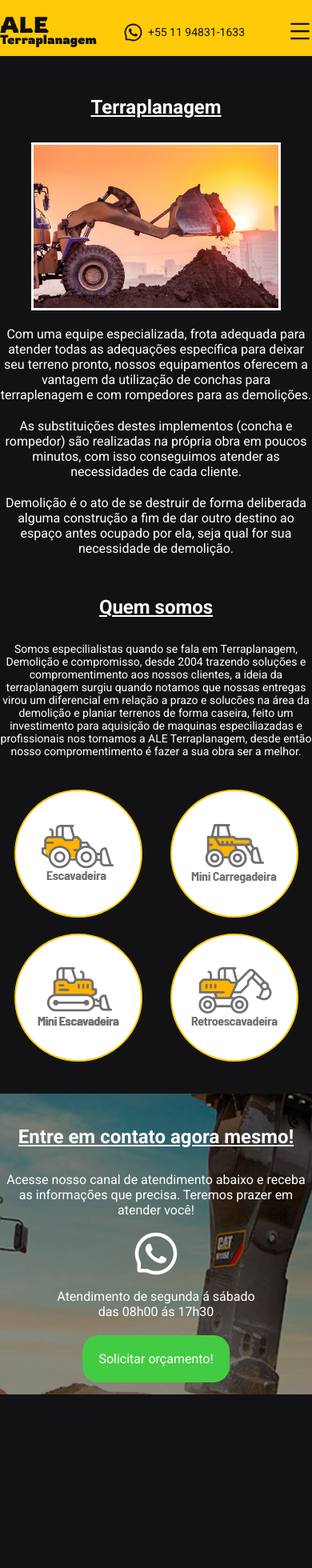
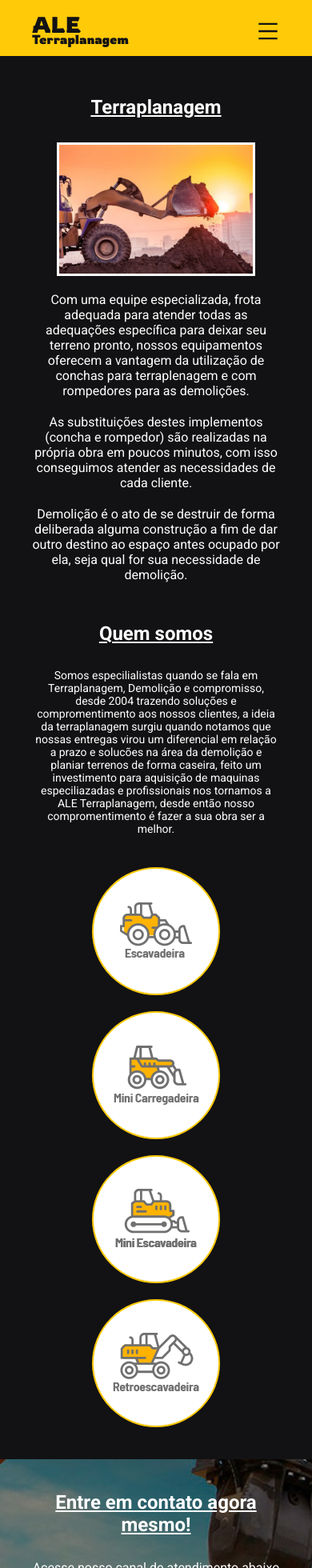
Before and after one commit to aleilson/terraplanagem, a React (Create React App) app: page / in a window 390 px wide. Shown: the top 1960 px of the page at 80% size. Before the commit the page ends 1743 px from the top, so only its background shows below. Built offline with nearby package versions, Linux system fonts and the light colour scheme.

Commit message:
Change in the container

```diff
--- a/src/components/Banner/styles.scss
+++ b/src/components/Banner/styles.scss
@@ -23,7 +23,7 @@
             max-width: 650px;
         }
 
-        @media(max-width: 549px) {
+        @media(max-width: 550px) {
             max-width: 480px;
         }
 
@@ -31,12 +31,12 @@
             max-width: 400px;
         }
 
-        @media(max-width: 389px) {
-            max-width: 360px;
+        @media(max-width: 390px) {
+            max-width: 310px;
         }
 
         @media(max-width: 320px) {
-            max-width: 300px;
+            max-width: 270px;
         }
     }
 
--- a/src/components/Contact/styles.scss
+++ b/src/components/Contact/styles.scss
@@ -32,7 +32,7 @@
             max-width: 650px;
         }
 
-        @media(max-width: 549px) {
+        @media(max-width: 550px) {
             max-width: 480px;
         }
 
@@ -40,12 +40,12 @@
             max-width: 400px;
         }
 
-        @media(max-width: 389px) {
-            max-width: 360px;
+        @media(max-width: 390px) {
+            max-width: 310px;
         }
 
         @media(max-width: 320px) {
-            max-width: 300px;
+            max-width: 270px;
         }
     }
 
--- a/src/components/Menu/styles.scss
+++ b/src/components/Menu/styles.scss
@@ -33,7 +33,7 @@ header {
             max-width: 650px;
         }
 
-        @media(max-width: 549px) {
+        @media(max-width: 550px) {
             max-width: 480px;
         }
 
@@ -41,12 +41,12 @@ header {
             max-width: 400px;
         }
 
-        @media(max-width: 389px) {
-            max-width: 360px;
+        @media(max-width: 390px) {
+            max-width: 310px;
         }
 
         @media(max-width: 320px) {
-            max-width: 300px;
+            max-width: 270px;
         }
 
         .logo {
@@ -135,7 +135,7 @@ header {
                 color: var(--gray-700);
             }
 
-            @media(max-width: 380px) {
+            @media(max-width: 390px) {
                 display: none;
             }
         }
--- a/src/components/WeAre/styles.scss
+++ b/src/components/WeAre/styles.scss
@@ -22,7 +22,7 @@
             max-width: 650px;
         }
 
-        @media(max-width: 549px) {
+        @media(max-width: 550px) {
             max-width: 480px;
         }
 
@@ -30,12 +30,12 @@
             max-width: 400px;
         }
 
-        @media(max-width: 389px) {
-            max-width: 360px;
+        @media(max-width: 390px) {
+            max-width: 310px;
         }
 
         @media(max-width: 320px) {
-            max-width: 300px;
+            max-width: 270px;
         }
     }
 
```
